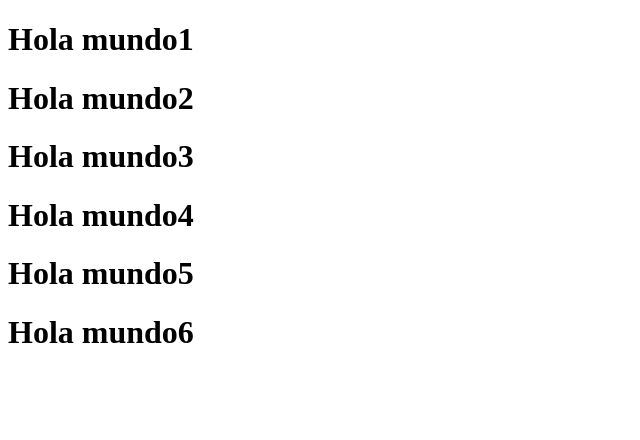
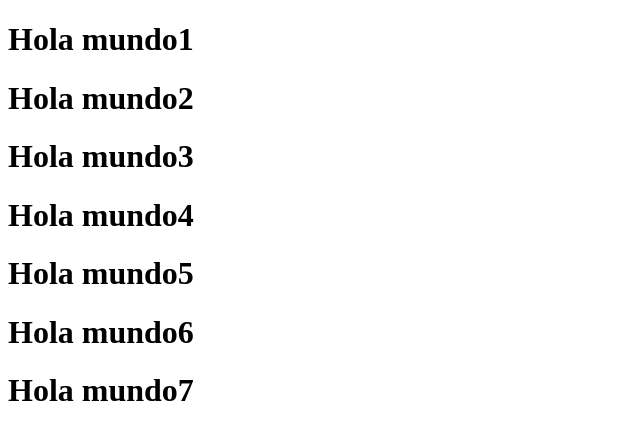
Before and after one commit to MiltonUrgiles/prueba-funcionamiento, a plain HTML site: page index.html in a window 1280 px wide. Shown: the whole page, without its empty margins (0-640 px from the left). Drawn offline with Linux system fonts and the light colour scheme.

Commit message:
Commit Hola mundo 7

```diff
--- a/index.html
+++ b/index.html
@@ -12,7 +12,7 @@
     <h1>Hola mundo4</h1>
     <h1>Hola mundo5</h1>
     <h1>Hola mundo6</h1>
-
+    <h1>Hola mundo7</h1>
 
 </body>
 </html>
```
